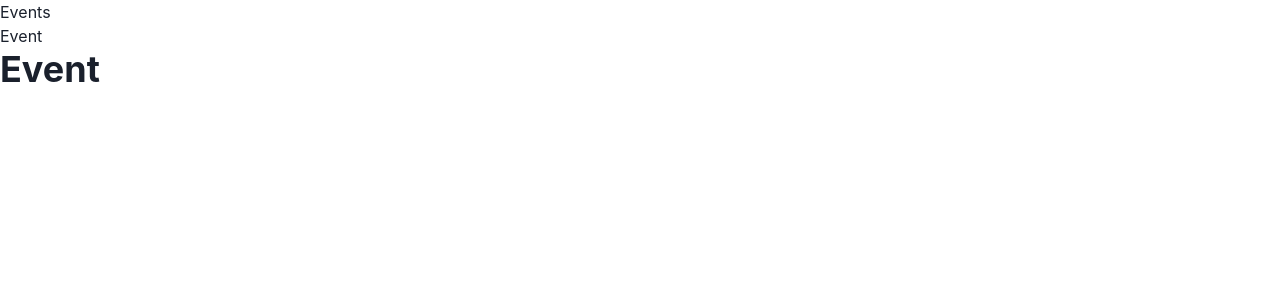
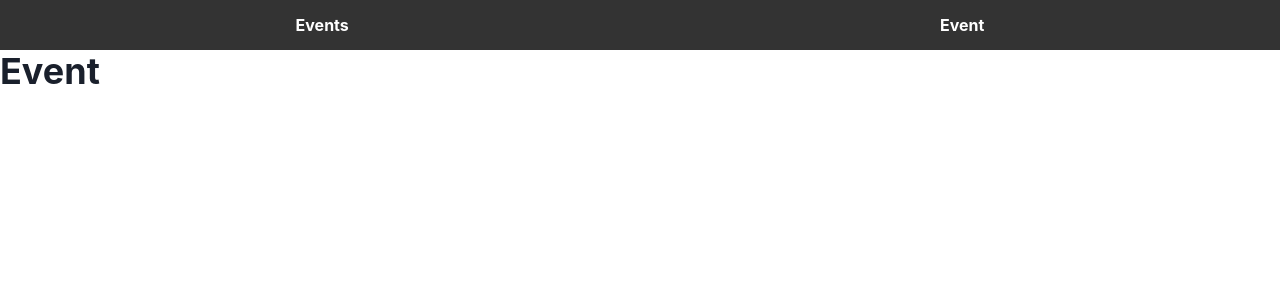
Before and after one commit to U53Stratiotis/react-advanced-project, a React (Vite) app: page /event/1 in a window 1280 px wide. Shown: the top 300 px of the page. Built offline with nearby package versions, Linux system fonts and the light colour scheme.

Commit message:
Added navbar

```diff
--- a/src/components/Navigation.jsx
+++ b/src/components/Navigation.jsx
@@ -1,10 +1,10 @@
 import React from "react";
 import { Link } from "react-router-dom";
-// import styles from './Navigation. module.css';
+import styles from "./Navigation.module.css";
 
 export const Navigation = () => {
   return (
-    <nav>
+    <nav className={styles.navContainer}>
       <ul>
         <li>
           <Link to="/">Events</Link>
--- a/src/components/Navigation.module.css
+++ b/src/components/Navigation.module.css
@@ -0,0 +1,29 @@
+/* Navigation.module.css */
+.navContainer {
+  background-color: #333;
+  padding: 0.8rem 0;
+}
+
+.navContainer ul {
+  list-style: none;
+  display: flex;
+  justify-content: space-around;
+  padding: 0;
+  margin: 0;
+}
+
+.navContainer li {
+  margin: 0;
+}
+
+.navContainer a {
+  text-decoration: none;
+  color: #fff;
+  font-weight: bold;
+  padding: 10px;
+  transition: color 0.3s;
+}
+
+.navContainer a:hover {
+  color: #007bff;
+}
```
